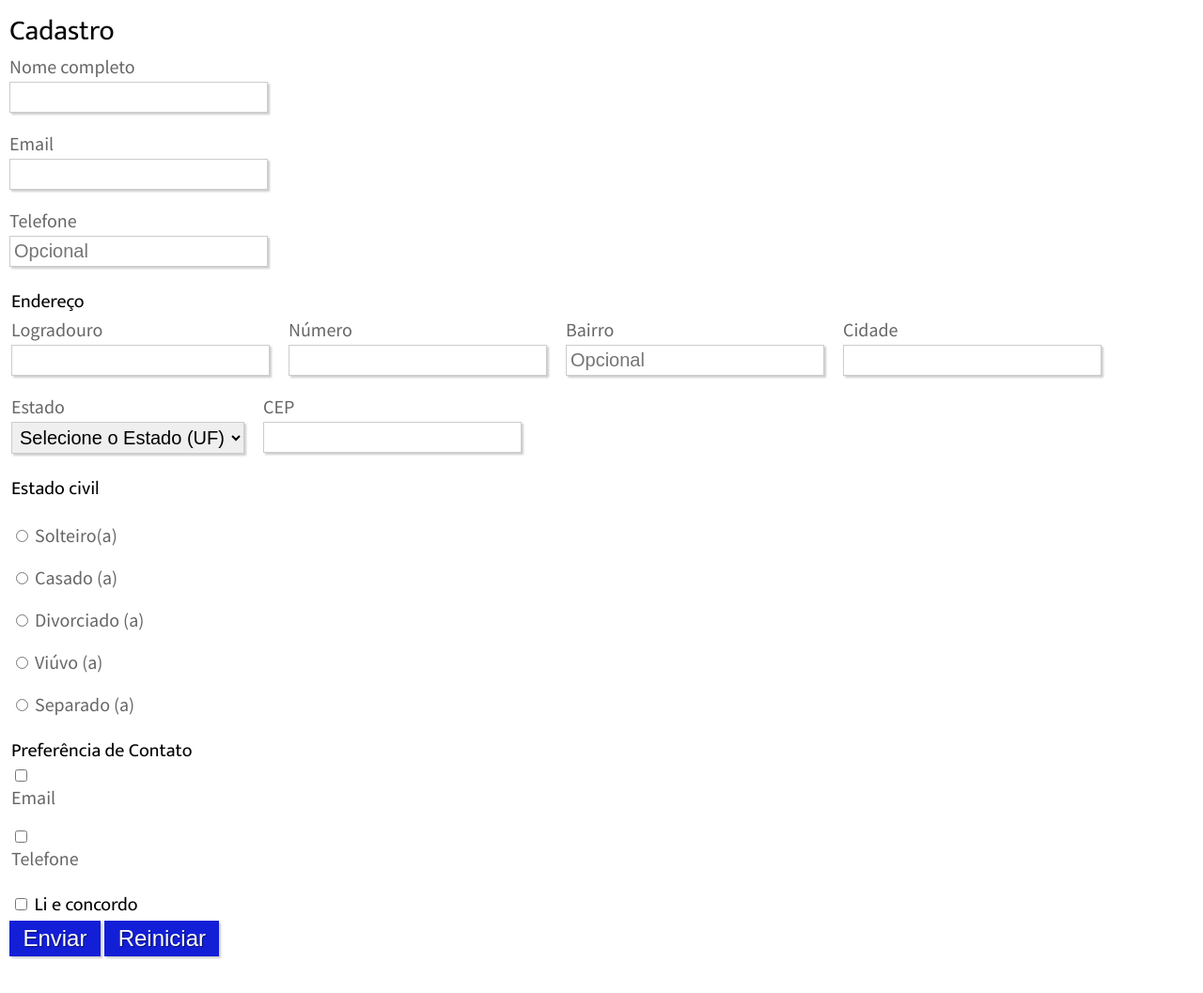
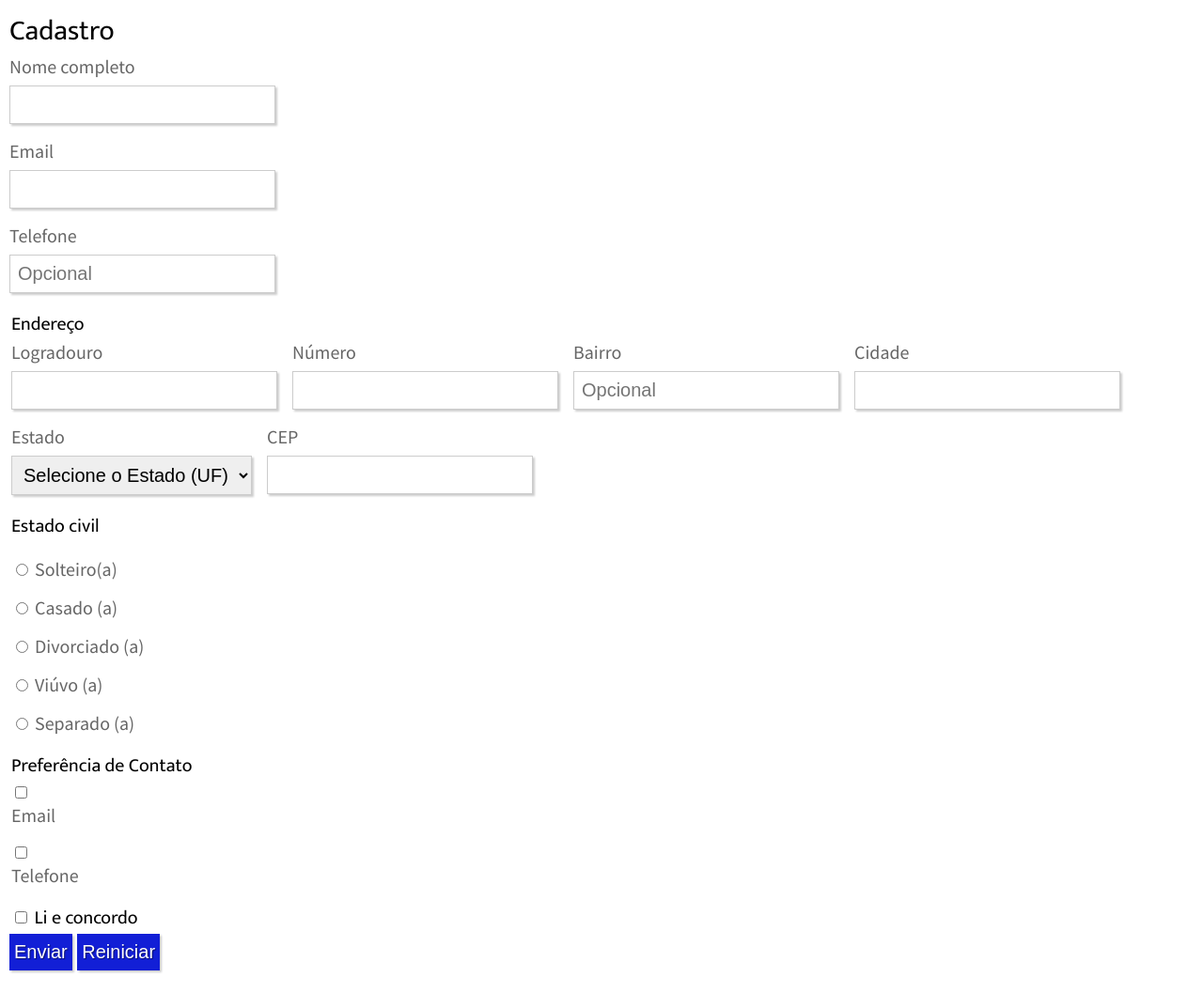
Before and after one commit to YaritzaSilva/form-cadastro, a plain HTML site: page index.html in a window 1280 px wide. Shown: the whole page at 94% size. Drawn offline with Linux system fonts and the light colour scheme.

Commit message:
ajustes styles

```diff
--- a/index.html
+++ b/index.html
@@ -3,7 +3,7 @@
   <head>
     <meta charset="UTF-8" />
     <meta name="viewport" content="width=device-width, initial-scale=1.0" />
-    <title>Login</title>
+    <title>Cadastro</title>
     <link rel="stylesheet" href="style.css" />
   </head>
   <body>
--- a/style.css
+++ b/style.css
@@ -22,33 +22,24 @@ fieldset {
 
 body, input, select, button {
     font-family: sans-serif;
-    font-size: 1em;
-}
-
-.grupo:before, .grupo:after {
-    content: " ";
-    display: table;
-}
-
-.grupo:after {
-    clear: both;
+    font-size: 20PX;
 }
 
 .linha {
-    margin-bottom: 1em;
+    margin-bottom: 16px;
     font-family: 'Source Sans Pro', sans-serif;
     font-size: 20px;
 }
 
 .linha label {
-    margin-bottom: 0.2em;
+    margin-bottom: 8px;
     color: #666;
     display: block;
 }
 
 fieldset.grupo .linha {
     float:  left;
-    margin-right: 1em;
+    margin-right: 16px;
 }
 
 .linha input[type="text"],
@@ -56,7 +47,7 @@ fieldset.grupo .linha {
 .linha input[type="number"],
 .linha input[type="tel"],
 .linha select{
-    padding: 0.2em;
+    padding: 8px;
     border: 1px solid #CCC;
     box-shadow: 2px 2px 2px rgba(0,0,0,0.2);
     display: block;
@@ -65,16 +56,16 @@ fieldset.grupo .linha {
 .linha label.checkbox {
     color: #000;
     display: inline-block;
-    margin-right: 3em;
+    margin-right: 24px;
 }
 
 .botao {
-    font-size: 1.5em;
+    font-size: 20px;
     background: rgb(18, 31, 214);
     border: 0;
-    margin-bottom: 1em;
+    margin-bottom: 16px;
     color: #FFF;
-    padding: 0.2em 0.6em;
+    padding: 8px 5px;
     box-shadow: 2px 2px 2px rgba(0,0,0,0.2);
     text-shadow: 1px 1px 1px rgba(0,0,0,0.5);
 }
```
Lines whose indentation alone changed are shown as unchanged.
